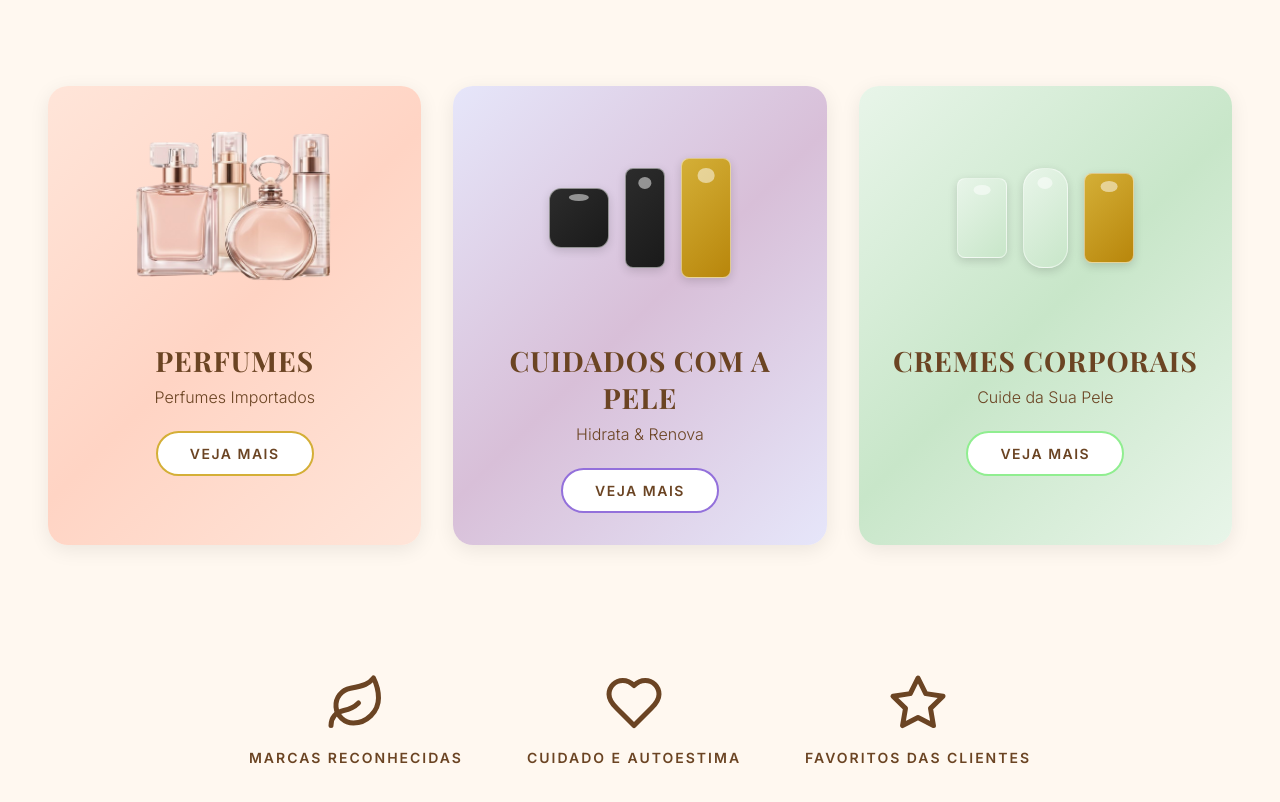
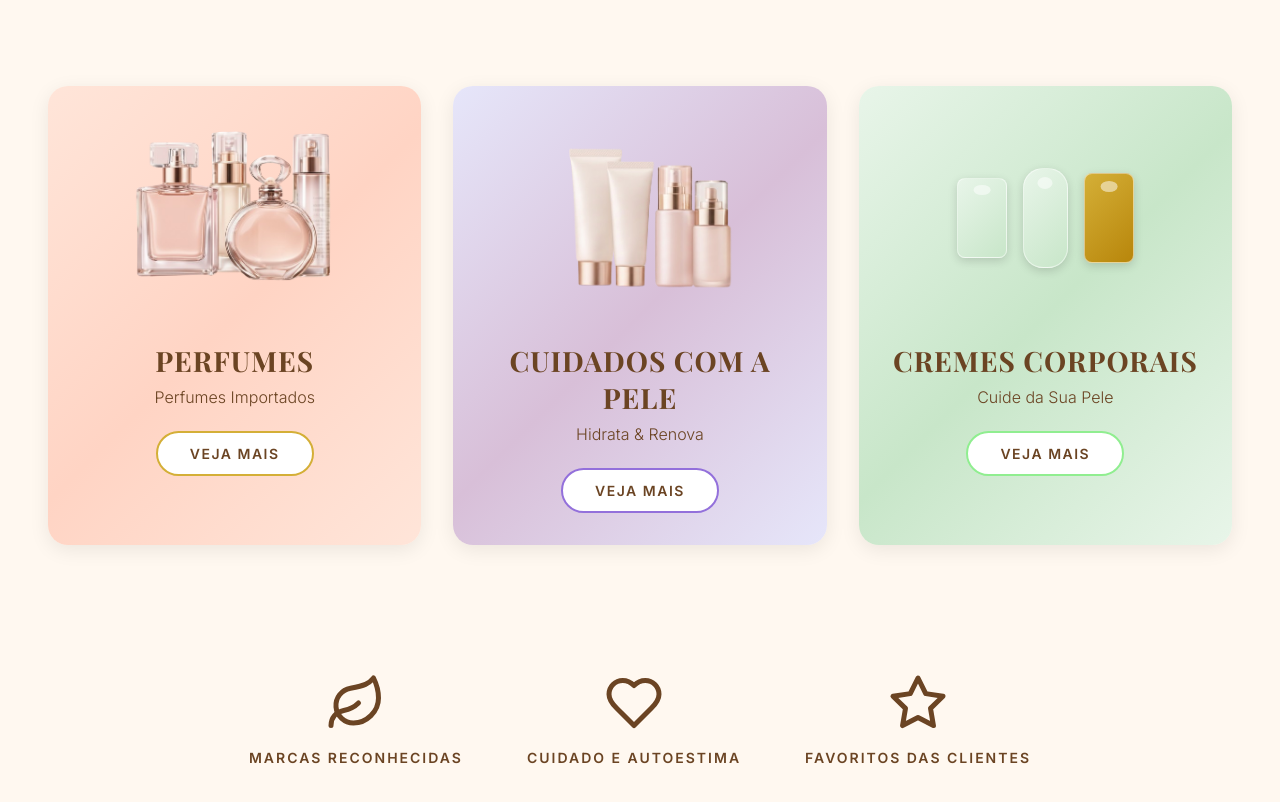
Before and after one commit to Roni-Souza/ProjetoPerfumaria, an Angular app: page / in a window 1280 px wide. Shown: the part 940-1742 px from the top of the page. Built offline with nearby package versions, Linux system fonts and the light colour scheme.

Commit message:
adicionando foto cuidados com a pele

```diff
--- a/src/app/app.html
+++ b/src/app/app.html
@@ -40,11 +40,7 @@
 
       <div class="category-card makeup-card">
         <div class="card-image">
-          <div class="product-display">
-            <div class="card-product makeup-product-1"></div>
-            <div class="card-product makeup-product-2"></div>
-            <div class="card-product makeup-product-3"></div>
-          </div>
+          <img src="/cuidadoscomapele.png" alt="Cuidados com a Pele" class="category-image">
         </div>
         <h3 class="category-title">CUIDADOS COM A PELE</h3>
         <p class="category-subtitle">Hidrata & Renova</p>
```
Also changed, not shown: public/cuidadoscomapele.png (added).
